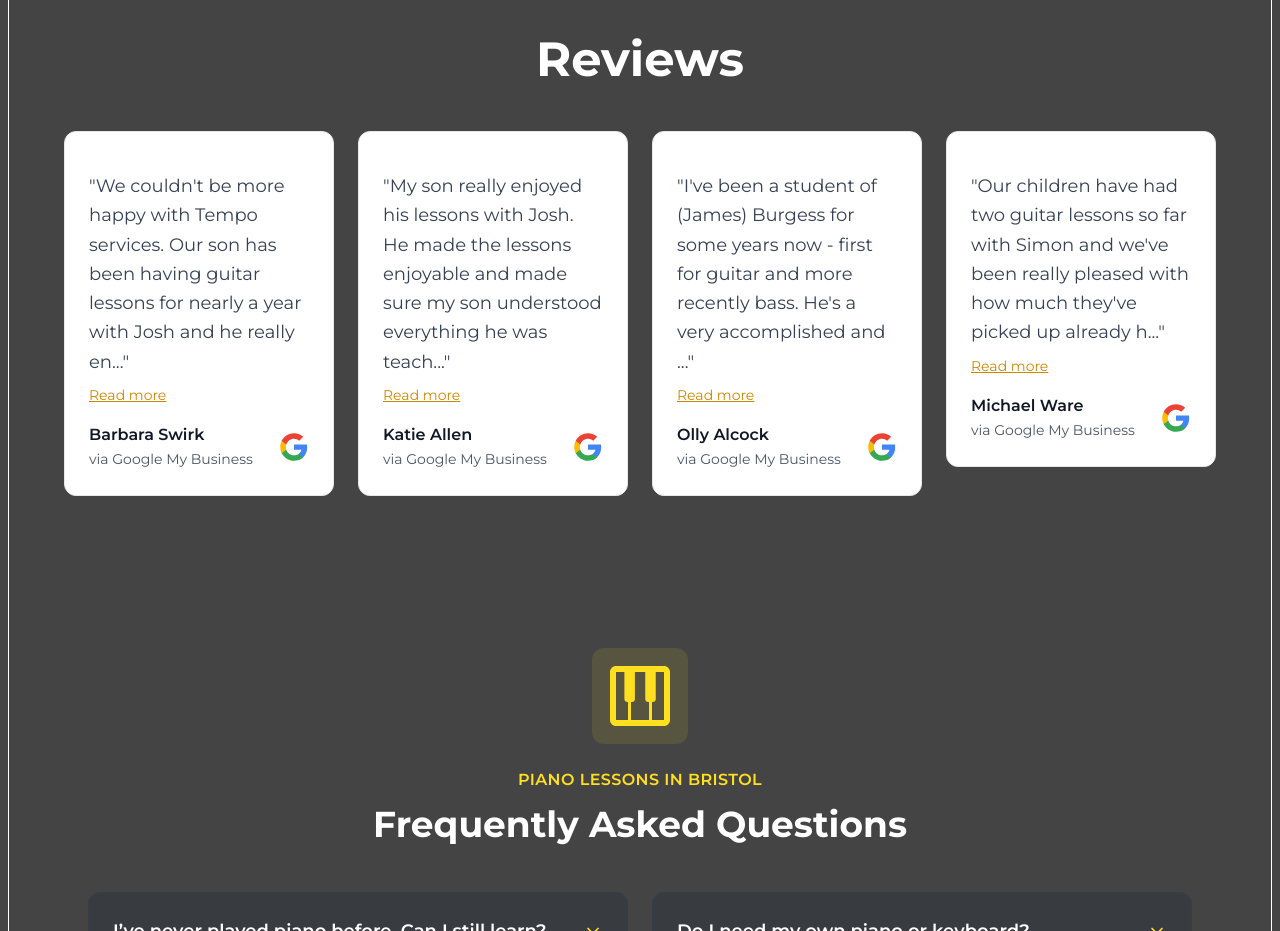
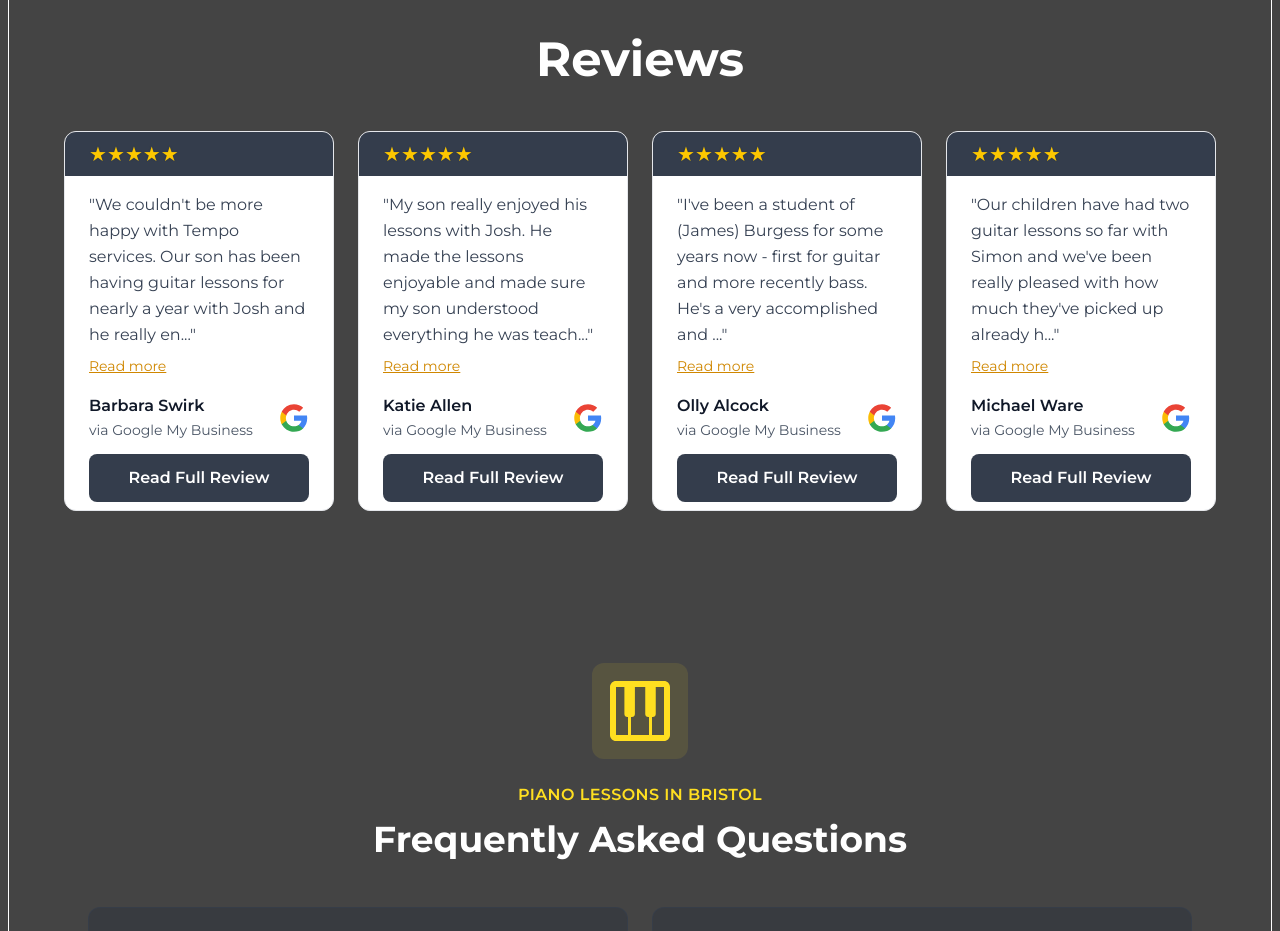
Before and after one commit to Jim247/tplatform, a Next.js app: page /instruments/piano in a window 1280 px wide. Shown: the part 3420-4351 px from the top of the page. Built offline with nearby package versions, Linux system fonts and the light colour scheme.

Commit message:
style: update component styles for improved layout and consistency across pages

```diff
--- a/src/app/page.tsx
+++ b/src/app/page.tsx
@@ -19,7 +19,7 @@ export default function Home() {
   return (
     <>
       <VideoHero videoSrc="/child-guitar-trimmed.mp4">
-        <div className="bg-gray-700/90 p-6 rounded-lg flex flex-col items-center">
+        <div className="bg-[#4c4c4c]/90 p-6 rounded-lg flex flex-col items-center lg:aspect-square">
           <LogoText width={200} height={200} text={'TEMPO TUITION'} />
           <ButtonBookNow />
         </div>
--- a/src/components/Instruments.tsx
+++ b/src/components/Instruments.tsx
@@ -33,7 +33,7 @@ export default function Instruments({ className = '' }: { className?: string })
       <div className="grid grid-cols-2 md:grid-cols-3 lg:grid-cols-6 gap-8">
         {instruments.map((instrument, index) => (
           <Link key={index} href={instrument.link} className="group">
-            <div className="flex flex-col items-center text-center p-9 bg-gray-800/30 rounded-xl border border-gray-700/50 hover:border-yellow-300/70 transition-all duration-300 hover:bg-gray-800/50 min-h-[160px] justify-center">
+            <div className="flex flex-col items-center aspect-square text-center p-9 bg-gray-800/30 rounded-xl border border-gray-700/50 hover:border-yellow-300/70 transition-all duration-300 hover:bg-gray-800/50 min-h-[160px] justify-center">
               <Icon
                 path={instrument.icon}
                 size={2.5}
--- a/src/components/Reviews.tsx
+++ b/src/components/Reviews.tsx
@@ -1,7 +1,7 @@
 'use client';
 import Image from 'next/image';
+import Link from 'next/link';
 import { useRef, useState, useEffect } from 'react';
-import { FaGoogle } from 'react-icons/fa';
 
 export interface ReviewProps {
   title?: string;
@@ -12,10 +12,6 @@ export interface ReviewProps {
   icon: string;
   reviewLink?: string;
 }
-
-const iconMap = {
-  google: FaGoogle,
-} as const;
 
 interface Props {
   title?: string;
@@ -33,7 +29,6 @@ export default function Reviews({
   const scrollRef = useRef<HTMLDivElement>(null);
   const [activeIdx, setActiveIdx] = useState(0);
   const [expandedIdx, setExpandedIdx] = useState<number | null>(null);
-  // const CHAR_LIMIT = 180; // Removed duplicate declaration
 
   // Update activeIdx on scroll
   useEffect(() => {
@@ -82,8 +77,7 @@ export default function Reviews({
         style={{ scrollSnapType: 'x mandatory' }}
       >
         {reviews.map((review, idx) => {
-          const { title: reviewTitle, review: reviewText, reviewerName, icon, reviewLink } = review;
-          const IconComponent = iconMap[icon as keyof typeof iconMap];
+          const { title: reviewTitle, review: reviewText, reviewerName, reviewLink } = review;
           const isExpanded = expandedIdx === idx;
           const isLong = reviewText.length > CHAR_LIMIT;
           const displayText =
@@ -91,39 +85,44 @@ export default function Reviews({
           return (
             <div
               key={idx}
-              className={`
-                flex-shrink-0 w-full sm:w-auto sm:flex-1
-              `}
+              className="flex-shrink-0 w-[380px] sm:w-auto sm:flex-1"
               style={{ scrollSnapAlign: 'start' }}
             >
-              <div className="flex flex-col p-6 rounded-xl bg-white border border-gray-200 hover:border-yellow-300 transition-all duration-300 hover:shadow-xl w-full min-h-[320px] relative overflow-hidden group">
-                {/* Review Title */}
-                {reviewTitle && (
-                  <h3 className="text-lg font-semibold text-gray-900 leading-6 pb-4">
-                    {reviewTitle}
-                  </h3>
-                )}
-
-                {/* 5-Star Rating */}
+              <div className="flex flex-col rounded-xl bg-white border border-gray-200 hover:border-yellow-300 transition-all duration-300 hover:shadow-xl w-full h-[380px] relative overflow-hidden group">
+                {/* 5-Star Rating - At the top */}
+                <div className="flex-shrink-0 mb-4 py-2 px-6 w-full bg-gray-800/90">
                   <div
-                  className="flex mb-4 transition-transform duration-200"
+                    className="flex transition-transform duration-200"
                     aria-label="5 star rating"
                   >
                     {[...Array(5)].map((_, i) => (
                       <span
                         key={i}
+                        className="text-yellow-400 text-xl"
                         style={{
                           filter: 'drop-shadow(0 0.5px 1px rgba(0,0,0,0.12))',
                           display: 'inline-block',
                         }}
-                    ></span>
+                      >
+                        ★
+                      </span>
                     ))}
                   </div>
+                </div>
 
-                {/* Review Quote */}
+                {/* Content area with padding */}
+                <div className="flex flex-col flex-1 px-6 pb-6">
+                  {/* Review Title */}
+                  {reviewTitle && (
+                    <h3 className="text-lg font-semibold text-gray-900 leading-6 pb-4 flex-shrink-0">
+                      {reviewTitle}
+                    </h3>
+                  )}
+
+                  {/* Review Quote - This will take available space */}
                   {reviewText && (
-                  <blockquote className="flex-auto mb-4">
-                    <p className="text-gray-700 text-lg leading-relaxed">
+                    <blockquote className="flex-1 mb-4 overflow-hidden">
+                      <p className="text-gray-700 text-base leading-relaxed">
                         &quot;{displayText}&quot;
                       </p>
                       {isLong && !isExpanded && (
@@ -145,10 +144,12 @@ export default function Reviews({
                     </blockquote>
                   )}
 
-                {/* Name and Icon */}
-                <div className="flex justify-between items-center mt-auto">
+                  {/* Name and Icon - Fixed at bottom */}
+                  <div className="flex justify-between items-center mt-auto flex-shrink-0">
                     <div>
-                    {reviewerName && <p className="font-semibold text-gray-900">{reviewerName}</p>}
+                      {reviewerName && (
+                        <p className="font-semibold text-gray-900">{reviewerName}</p>
+                      )}
                       <span className="text-sm text-gray-600">via Google My Business</span>
                     </div>
                     {reviewLink && (
@@ -160,6 +161,23 @@ export default function Reviews({
                       >
                         <Image src="/google-logo.svg" alt="google logo" width={30} height={30} />
                       </a>
+                    )}
+                  </div>
+
+                  {/* Review Link Button */}
+                  {review.reviewLink ? (
+                    <Link href={review.reviewLink} target="_blank" rel="noopener noreferrer">
+                      <button className=" bg-gray-800/90 hover:bg-gray-500 text-white font-semibold px-3 py-3 mt-3 rounded-lg transition-colors duration-200 w-full">
+                        Read Full Review
+                      </button>
+                    </Link>
+                  ) : (
+                    <button
+                      className="mt-4 px-4 py-2 bg-gray-400 text-white rounded cursor-not-allowed"
+                      disabled
+                    >
+                      No Review Link
+                    </button>
                   )}
                 </div>
               </div>
```
Lines whose indentation alone changed are shown as unchanged.
